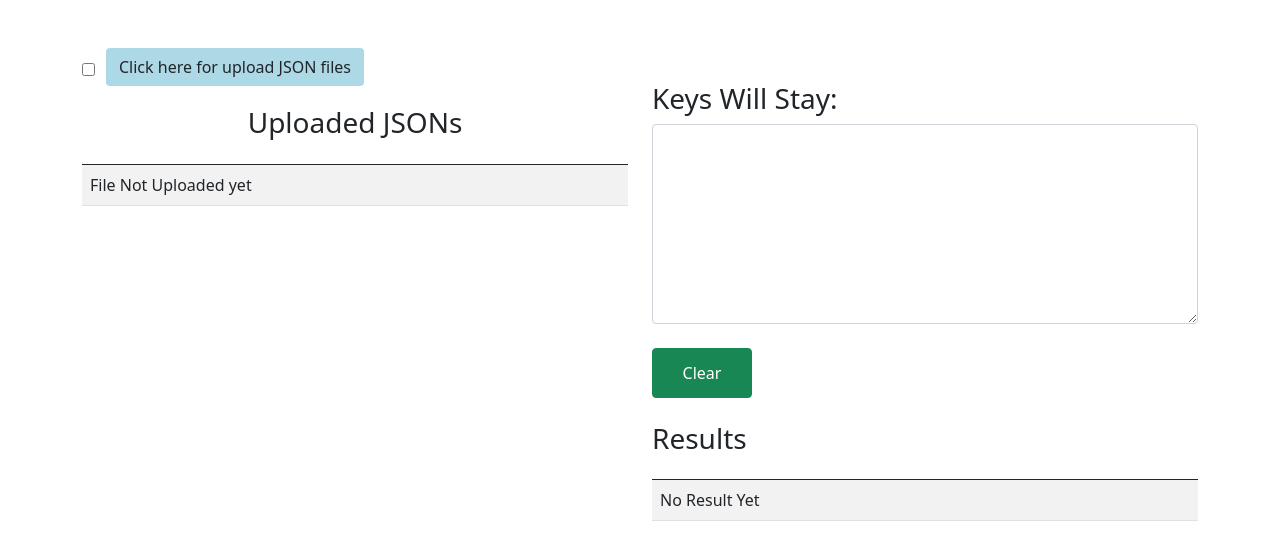
After one commit to erensahan99/json-cleaner, a Flask app: page /json_file_tool/ in a window 1280 px wide. The commit adds this page. Shown: the top 560 px of the page. Run offline with Flask 2, Linux system fonts and the light colour scheme; some libraries are stand-ins or nearby versions.

Commit message:
added multiple JSON handle page

```diff
--- a/app.py
+++ b/app.py
@@ -3,6 +3,10 @@ from flask import Flask, render_template, send_from_directory
 
 
 app = Flask(__name__)
+
+@app.route("/json_file_tool/")
+def json_file_tool():
+    return render_template("json-file-tool.html");
 
 @app.route("/")
 def index():
--- /dev/null
+++ b/static/js/file-tool.js
@@ -0,0 +1,93 @@
+/**
+ *  Simple JavaScript Promise that reads a file as text.
+ *  https://ourcodeworld.com/articles/read/1438/how-to-read-multiple-files-at-once-using-the-filereader-class-in-javascript
+ **/
+
+let jsons = [];
+let fileNames = [];
+
+function readFileAsText(file) {
+    return new Promise(function (resolve, reject) {
+        let fr = new FileReader();
+
+        fr.onload = function () {
+            resolve(fr.result);
+        };
+
+        fr.onerror = function () {
+            reject(fr);
+        };
+
+        fr.readAsText(file);
+    });
+}
+
+// Handle multiple fileuploads
+document.getElementById("fileinput").addEventListener("change", function (ev) {
+    let files = ev.currentTarget.files;
+
+    // Abort if there were no files selected
+    if (!files.length) return;
+
+    // Store promises in array
+    for (let i = 0; i < files.length; i++) {
+        jsons.push(readFileAsText(files[i]));
+        fileNames.push(files[i].name);
+    }
+
+    // Trigger Promises
+    Promise.all(jsons).then((values) => {
+        // Values will be an array that contains an item
+        // with the text of every selected file
+        // ["File1 Content", "File2 Content" ... "FileN Content"]
+        var table = "";
+        var index = 0
+        values.forEach(value => {
+            if (delete_hash.checked == 1) {
+                value = value.replace(": #", ": \"");
+                value = value.replace("#,", "#\",");
+            }
+            // console.log(JSON.parse(value));
+            table += "<tr> <td>" + fileNames[index] + "</td></tr>";
+            index += 1;
+            table += "<tr> <td><textarea class=\"form-control h-10 bg-white\" id=\"deletedTextArea\" rows=\"15\" readonly>" + JSON.stringify(JSON.parse(value), undefined, 4) + "</textarea></td></tr>";
+        });
+
+        document.getElementById("before_table").innerHTML = table;
+    });
+}, false);
+
+function clearOut() {
+    var keysWillStay = $('#keysWillStay').val().split('\n').filter(Boolean);
+    Promise.all(jsons).then((values) => {
+        var table = "";
+        var index = 0
+        values.forEach(json => {
+            if (delete_hash.checked == 1) {
+                json = json.replace(": #", ": \"");
+                json = json.replace("#,", "#\",");
+            }
+            json = JSON.parse(json)
+            var removedKeys = {}
+            Object.keys(json).forEach(key => {
+                var searchFlag = false;
+                keysWillStay.forEach(word => {
+                    if (!word.localeCompare(key)) {
+                        //console.log(word + " " + key + " => " + !word.localeCompare(key));
+                        searchFlag = true;
+                    }
+                });
+                if (!searchFlag) {
+                    removedKeys[key] = json[key]
+                    // removedKeys.push(key,JSON.stringify(json[key]));
+                    delete json[key];
+                }
+            });
+            table += "<tr> <td>" + fileNames[index] + "</td></tr>";
+            index += 1;
+            table += "<tr> <td><textarea class=\"form-control h-10 bg-white\" id=\"deletedTextArea\" rows=\"15\" readonly>" + JSON.stringify(json, undefined, 4) + "</textarea></td></tr>";
+            console.log(JSON.stringify(json, undefined, 4));
+        });
+        document.getElementById("after_table").innerHTML = table;
+    });
+}
--- /dev/null
+++ b/templates/json-file-tool.html
@@ -0,0 +1,83 @@
+<!DOCTYPE html>
+<html lang="en">
+
+<head>
+    <meta charset="UTF-8">
+    <meta http-equiv="X-UA-Compatible" content="IE=edge">
+    <meta name="viewport" content="width=device-width, initial-scale=1.0">
+    <title>JSON Tool 😎</title>
+</head>
+
+<body>
+    <style>
+        .btn-file {
+            position: absolute;
+            text-align: right;
+            outline: none;
+            background: lightblue !important;
+            cursor: inherit;
+            display: block;
+        }
+    </style>
+    <div class="container">
+        <br><br>
+        <div class="row">
+            <div class="col-md-1" style="width: 20px;">
+                <input id="delete_hash" name="delete_hash" style="margin-top: 15px;" type="checkbox" />
+            </div>
+            <div class="col-md-5">
+                <label class="btn btn-default btn-file">Click here for upload JSON files
+                    <input type="file" id="fileinput" multiple hidden />
+                </label>
+            </div>
+            <div class="col-md-6"></div>
+        </div>
+        <div class="row">
+            <div class="col-md-6">
+                <br>
+                <h3 style="text-align: center;">Uploaded JSONs</h3>
+                <table class="table table-striped">
+                    <thead class="thead-dark">
+                        <tr>
+                            <th></th>
+                        </tr>
+                    </thead>
+                    <tbody id="before_table">
+                        <tr>
+                            <td>File Not Uploaded yet</td>
+                        </tr>
+                    </tbody>
+                </table>
+            </div>
+            <div class="col-md-6">
+                <h3>Keys Will Stay:</h3>
+                <textarea class="form-control" id="keysWillStay" style="height: 200px;"></textarea>
+                <br>
+                <button type="button" class="btn btn-success" style="height: 50px; width: 100px;"
+                    onclick="clearOut()">Clear</button>
+                <br>
+                <br>
+                <h3>Results</h3>
+                <table class="table table-striped">
+                    <thead class="thead-dark">
+                        <tr>
+                            <th></th>
+                        </tr>
+                    </thead>
+                    <tbody id="after_table">
+                        <tr>
+                            <td>No Result Yet</td>
+                        </tr>
+                    </tbody>
+                </table>
+            </div>
+        </div>
+    </div>
+    <script src="https://ajax.googleapis.com/ajax/libs/jquery/3.5.1/jquery.min.js"></script>
+    <link href="https://cdn.jsdelivr.net/npm/bootstrap@5.0.2/dist/css/bootstrap.min.css" rel="stylesheet"
+        integrity="sha384-EVSTQN3/azprG1Anm3QDgpJLIm9Nao0Yz1ztcQTwFspd3yD65VohhpuuCOmLASjC" crossorigin="anonymous">
+    <script src="{{ url_for('static', filename='js/file-tool.js') }}"></script>
+
+</body>
+
+</html>
```
Also changed, not shown: static/js/app.js (+5 -5 lines), templates/index.html (+9 -4 lines).
